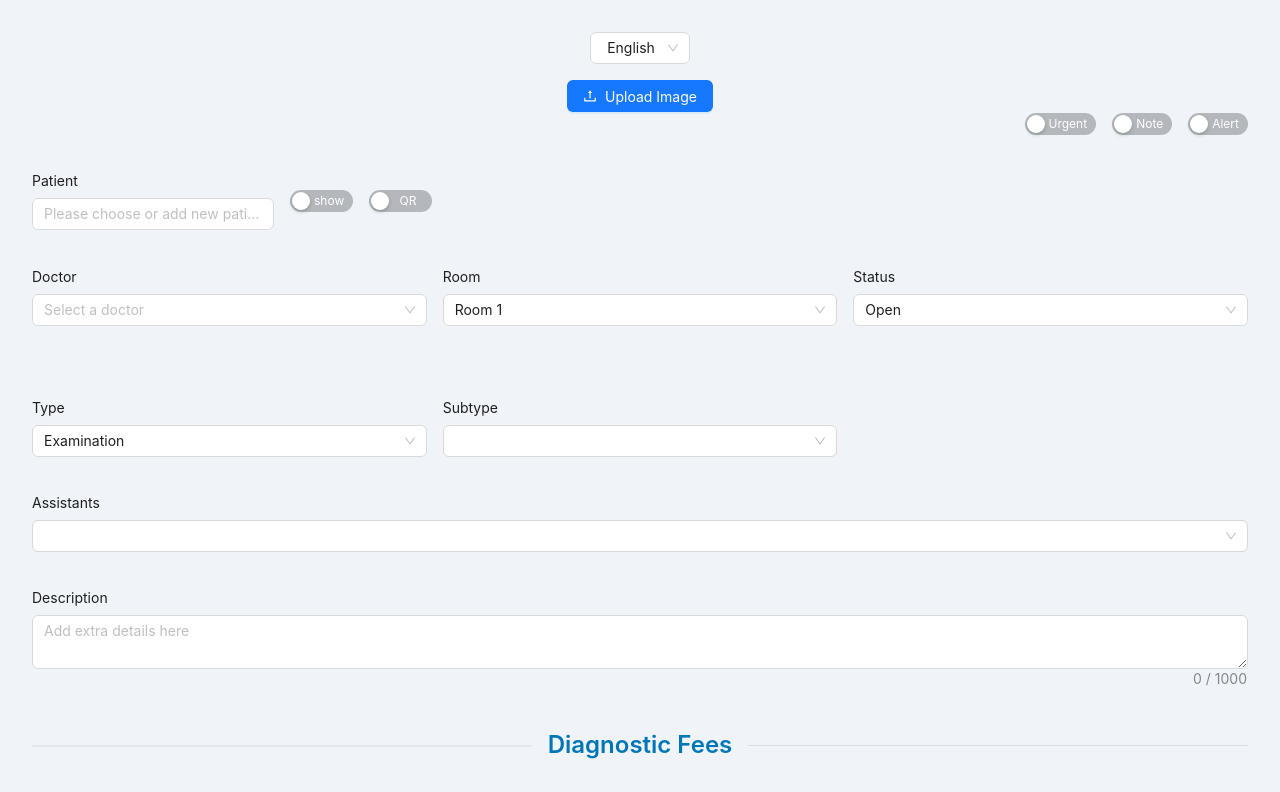
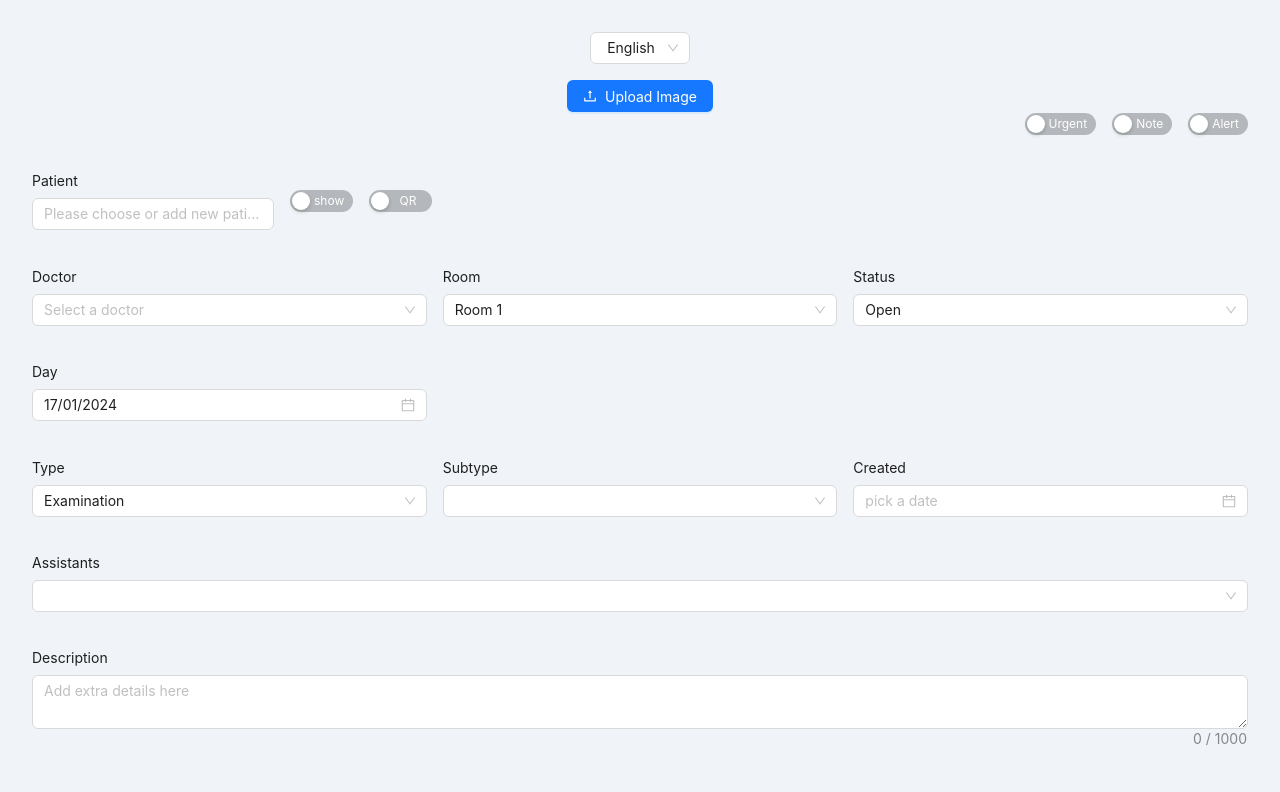
Before and after one commit to Ahmed-Elbessfy/add-patient-app, a React (Vite) app: page / in a window 1280 px wide. Shown: the top 792 px of the page. Built offline with nearby package versions, Linux system fonts and the light colour scheme.

Commit message:
apply new configuration to Date field

```diff
--- a/src/features/AddAppointmentFields/AddAppointmentFields.tsx
+++ b/src/features/AddAppointmentFields/AddAppointmentFields.tsx
@@ -5,7 +5,7 @@ import { FieldNumberComponentProps } from "../NumberField/NumberField.type";
 // import { FieldRadioComponentProps } from "../RadioField/RadioField.type";
 import { FieldSelectComponentProps } from "../SelectField/SelectField.type";
 import { FieldSwitchComponentProps } from "../SwitchField/SwitchField.type";
-// import { FieldDateComponentProps } from "../DateField/DateField.type";
+import { FieldDateComponentProps } from "../DateField/DateField.type";
 // import { FieldTimeComponentProps } from "../TimeField/TimeField.type";
 import { FieldCheckboxComponentProps } from "../CheckboxField/CheckboxField.type";
 // import { FieldCountryComponentProps } from "../CountryField/CountryField.type";
@@ -15,7 +15,7 @@ import NumberField from "../NumberField/NumberField";
 import TextAreaField from "../TextAreaField/TextAreaField";
 import SelectField from "../SelectField/SelectField";
 // import RadioField from "../RadioField/RadioField";
-// import DateField from "../DateField/DateField";
+import DateField from "../DateField/DateField";
 // import TimeField from "../TimeField/TimeField";
 import SwitchField from "../SwitchField/SwitchField";
 import CheckboxField from "../CheckboxField/CheckboxField";
@@ -89,9 +89,9 @@ const AddAppointmentFields: FC<GeneralFieldConfig> = (props) => {
       )} */}
 
       {/* Date Picker Input  */}
-      {/* {fieldType === "datePicker" && (
-        <DateField {...(props as FieldDateComponentProps)} />
-      )} */}
+      {fieldType === "datePicker" && (
+        <DateField {...(inputProps as FieldDateComponentProps)} />
+      )}
 
       {/* Time Picker Input  */}
       {/* {fieldType === "timePicker" && (
--- a/src/features/DateField/DateField.tsx
+++ b/src/features/DateField/DateField.tsx
@@ -9,10 +9,7 @@ import { FieldDateComponentProps } from "./DateField.type";
 const DateField: FC<FieldDateComponentProps> = (props) => {
   const {
     label,
-    name,
-    id,
     placeholder,
-    testId,
     onChange,
     status,
     isDisabled,
@@ -38,11 +35,8 @@ const DateField: FC<FieldDateComponentProps> = (props) => {
       {label && <label>{t(label)}</label>}
 
       <DatePicker
-        name={name}
         format={format}
         placeholder={placeholder && t(placeholder)}
-        data-testid={testId}
-        id={id}
         status={status}
         style={{ width: "100%" }}
         disabled={isDisabled}
```
Also changed, not shown: src/features/DateField/DateField.type.tsx (+5 -2 lines).
